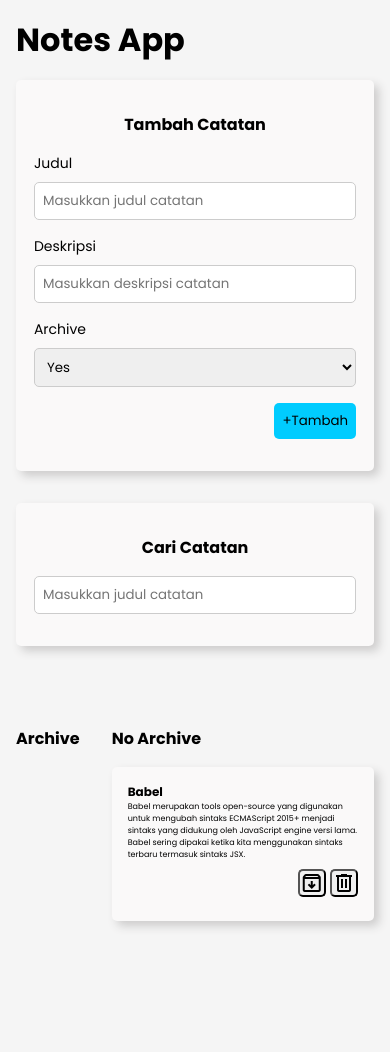
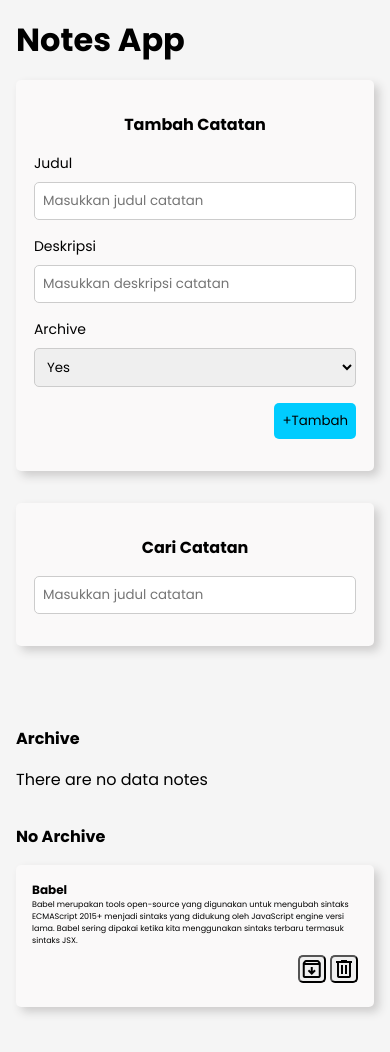
Before and after one commit to Anuraaaa/DicodingAcademy, a React (Vite) app in the folder notes-app/: page / in a window 390 px wide. Shown: the top 1052 px of the page. Before the commit the page ends 1001 px from the top, so only its background shows below. Built offline with nearby package versions, Linux system fonts and the light colour scheme.

Commit message:
fix style, delete handler, data exist check

```diff
--- a/notes-app/src/components/NoteAdd.jsx
+++ b/notes-app/src/components/NoteAdd.jsx
@@ -7,7 +7,7 @@ class NoteAdd extends React.Component {
         this.state = {
             title: '',
             body: '',
-            archived: ''
+            archived: true
         }
 
         this.onTitleChangeEventHandler = this.onTitleChangeEventHandler.bind(this);
@@ -59,7 +59,7 @@ class NoteAdd extends React.Component {
                 </div>
                 <div className="form-group">
                     <label htmlFor="archive">Archive</label>
-                    <select name="archive" id="archive" defaultValue={this.state.archive} onChange={this.onArchiveChangeEventHandler}>
+                    <select name="archive" id="archive" defaultValue={this.state.archived} onChange={this.onArchiveChangeEventHandler}>
                         <option value={"Yes"}>Yes</option>
                         <option value={"No"}>No</option>
                     </select>
--- a/notes-app/src/components/NoteItem.jsx
+++ b/notes-app/src/components/NoteItem.jsx
@@ -6,30 +6,48 @@ class NoteItem extends React.Component {
         super(props);
     }
     render() {
-        return(
+        return (
             <div className="note-item-group">
                 <div className="note-item">
                     <h1>Archive</h1>
-                    {
-                        this.props.notes.filter(note => note.archived === true).map((note) => {
-                            return(
-                                <NoteList key={note.id} id={note.id} onDelete={this.props.onDelete} {...note}/>
-                            )
-                        })
-                    }
+                    {this.props.notes &&
+                        this.props.notes
+                            .filter((note) => note.archived === true)
+                            .map((note) => (
+                                <NoteList
+                                    key={note.id}
+                                    id={note.id}
+                                    onArchive={this.props.onArchive}
+                                    onDelete={this.props.onDelete}
+                                    {...note}
+                                />
+                            ))}
+                    {!this.props.notes ||
+                        (!this.props.notes.some((note) => note.archived === true) && (
+                            <p>There are no data notes</p>
+                        ))}
                 </div>
                 <div className="note-item">
                     <h1>No Archive</h1>
-                    {
-                        this.props.notes.filter(note => note.archived === false).map((note) => {
-                            return (
-                                <NoteList key={note.id} id={note.id} onDelete={this.props.onDelete} {...note}/>
-                            )
-                        })
-                    }
+                    {this.props.notes &&
+                        this.props.notes
+                            .filter((note) => note.archived === false)
+                            .map((note) => (
+                                <NoteList
+                                    key={note.id}
+                                    id={note.id}
+                                    onArchive={this.props.onArchive}
+                                    onDelete={this.props.onDelete}
+                                    {...note}
+                                />
+                            ))}
+                    {!this.props.notes ||
+                        (!this.props.notes.some((note) => note.archived === false) && (
+                            <p>There are no data notes</p>
+                        ))}
                 </div>
             </div>
-        )
+        );
     }
 }
 
--- a/notes-app/src/components/NoteList.jsx
+++ b/notes-app/src/components/NoteList.jsx
@@ -11,8 +11,8 @@ class NoteList extends React.Component {
                 <h1>{this.props.title}</h1>
                 <p>{this.props.body}</p>
                 <div className="note-list-group">
-                    <button className="material-symbols-outlined" id="archiveBtn">{this.props.archived? 'unarchive' : 'archive'}</button>
-                    <button className="material-symbols-outlined delete" id="deleteBtn">delete</button>
+                    <button className="material-symbols-outlined" id="archiveBtn" onClick={() => this.props.onArchive(this.props.id)}>{this.props.archived? 'unarchive' : 'archive'}</button>
+                    <button className="material-symbols-outlined delete" id="deleteBtn" onClick={() => this.props.onDelete(this.props.id)}>delete</button>
                 </div>
             </div>
         )
--- a/notes-app/src/components/NotesApp.jsx
+++ b/notes-app/src/components/NotesApp.jsx
@@ -13,11 +13,13 @@ class NotesApp extends React.Component {
         }
 
         this.onAddNoteHandler = this.onAddNoteHandler.bind(this);
+        this.onDeleteNoteHandler = this.onDeleteNoteHandler.bind(this);
+        this.onArchiveUpdate = this.onArchiveUpdate.bind(this);
     }
 
     onDeleteNoteHandler(id) {
         const notes = this.state.notes.filter(note => note.id !== id);
-        this.setState({notes});
+        this.setState({ notes });
     }
 
     onAddNoteHandler({title, body, archived}) {
@@ -37,13 +39,24 @@ class NotesApp extends React.Component {
         })
     }
 
+    onArchiveUpdate(id) {
+        this.setState((prev) => ({
+            notes: prev.notes.map(note => {
+                if (note.id === id) {
+                    return {...note, archived: !note.archived};
+                }
+                return note;
+            })
+        }))
+    }
+
     render() {
         return (
             <div className="container">
                 <h1>Notes App</h1>
                 <NoteAdd addNote={this.onAddNoteHandler}/>
                 <NoteSearch notes={this.state.notes}/>
-                <NoteItem notes={this.state.notes} onDelete={this.onDeleteNoteHandler}/>
+                <NoteItem notes={this.state.notes} onArchive={this.onArchiveUpdate} onDelete={this.onDeleteNoteHandler}/>
             </div>
         );
     }
--- a/notes-app/src/styles/style.css
+++ b/notes-app/src/styles/style.css
@@ -93,6 +93,7 @@ body {
     justify-content: center;
     flex-direction: column;
     gap: 16px;
+    min-width: 50%;
 }
 
 .note-item > h1 {
@@ -177,4 +178,12 @@ body {
     .note-item > h1 {
         font-size: var(--font-container-size-mobile);
     }
+
+    .note-item-group {
+        flex-direction: column;
+    }
+
+    .note-item {
+        min-width: 100%;
+    }
 }
```
